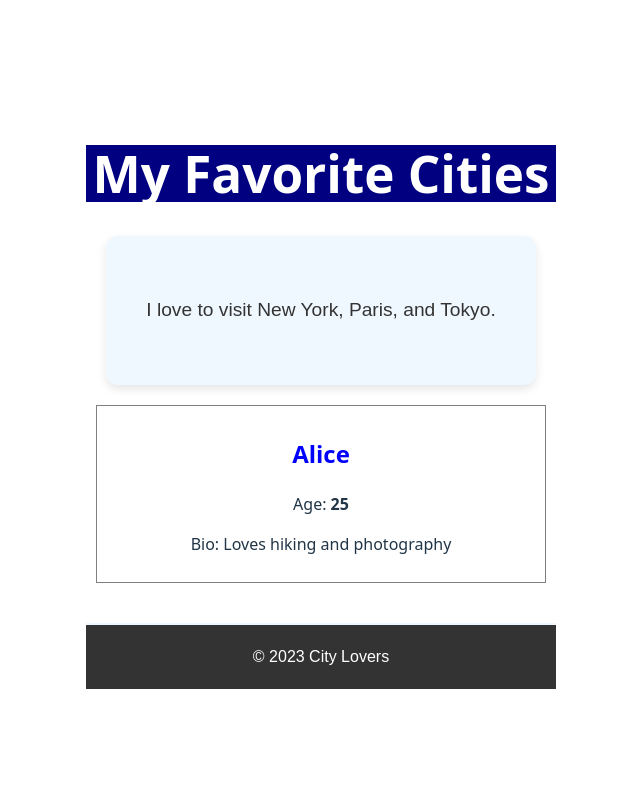
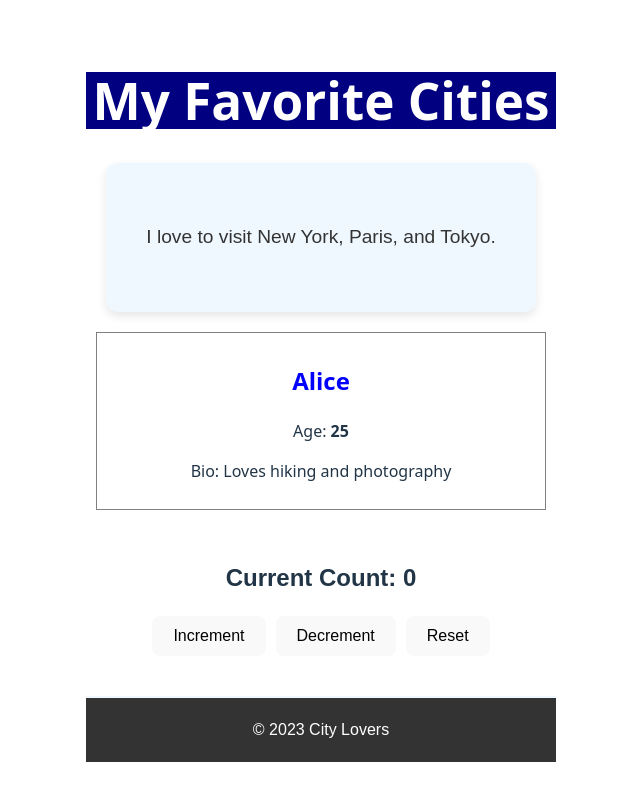
Before and after one commit to BenMoni-code/alx-fe-reactjs, a React (Vite) app in the folder alx-react-app-new/: page / in a window 1280 px wide. Shown: the whole page, without its empty margins (319-959 px from the left). Built offline with nearby package versions, Linux system fonts and the light colour scheme.

Commit message:
Create a Simple Counter Application Using State and Hooks

```diff
--- a/alx-react-app-new/src/App.jsx
+++ b/alx-react-app-new/src/App.jsx
@@ -3,6 +3,7 @@ import MainContent from './components/MainContent';
 import Footer from './components/Footer';
 import UserProfile from './components/UserProfile';
 import './App.css';
+import Counter from './components/Counter';
 
 function App() {
   return (
@@ -10,6 +11,7 @@ function App() {
       <Header />
       <MainContent />
       <UserProfile name="Alice" age="25" bio="Loves hiking and photography" />
+      <Counter />
       <Footer />
     </div>
   );
```
